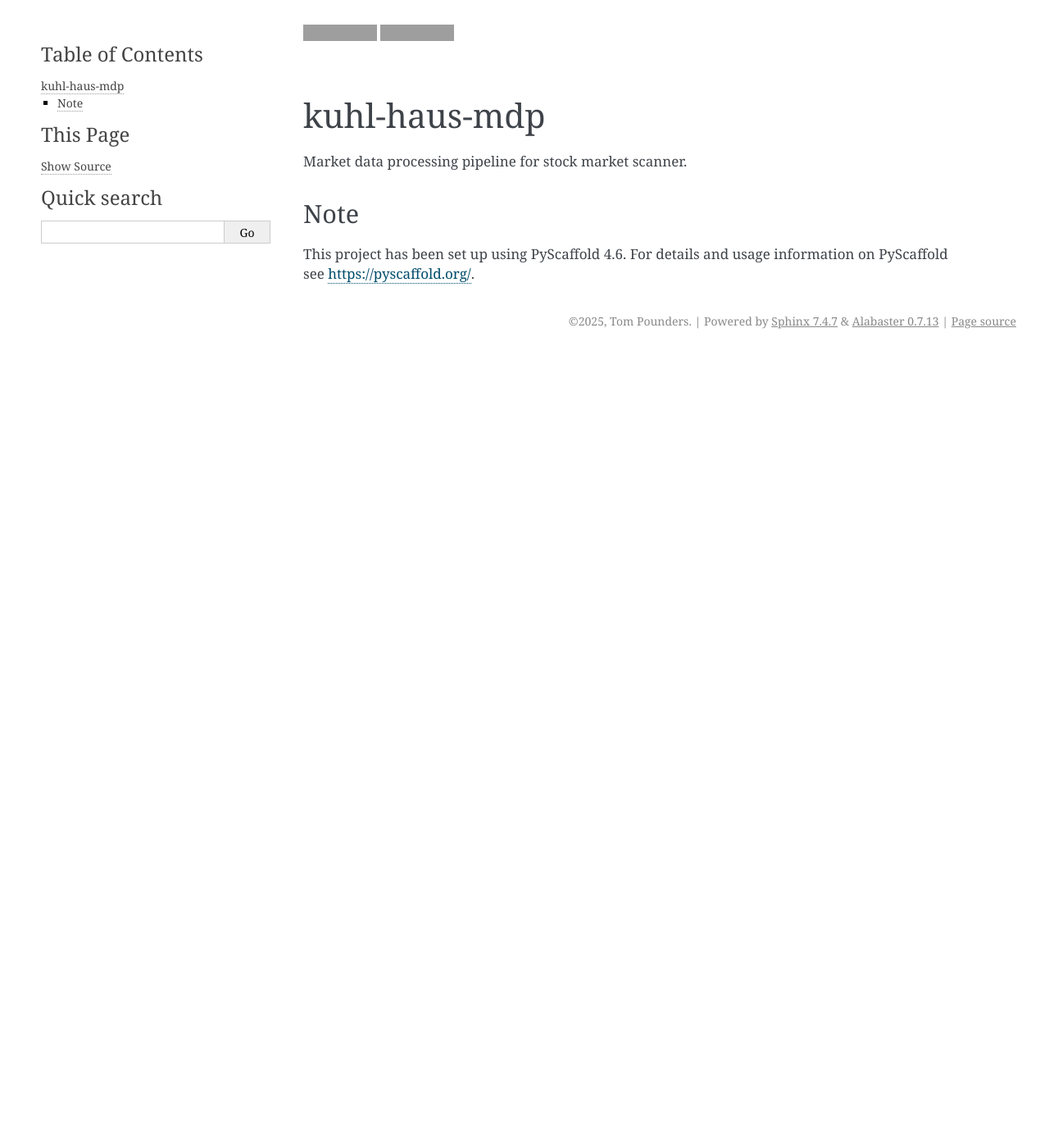
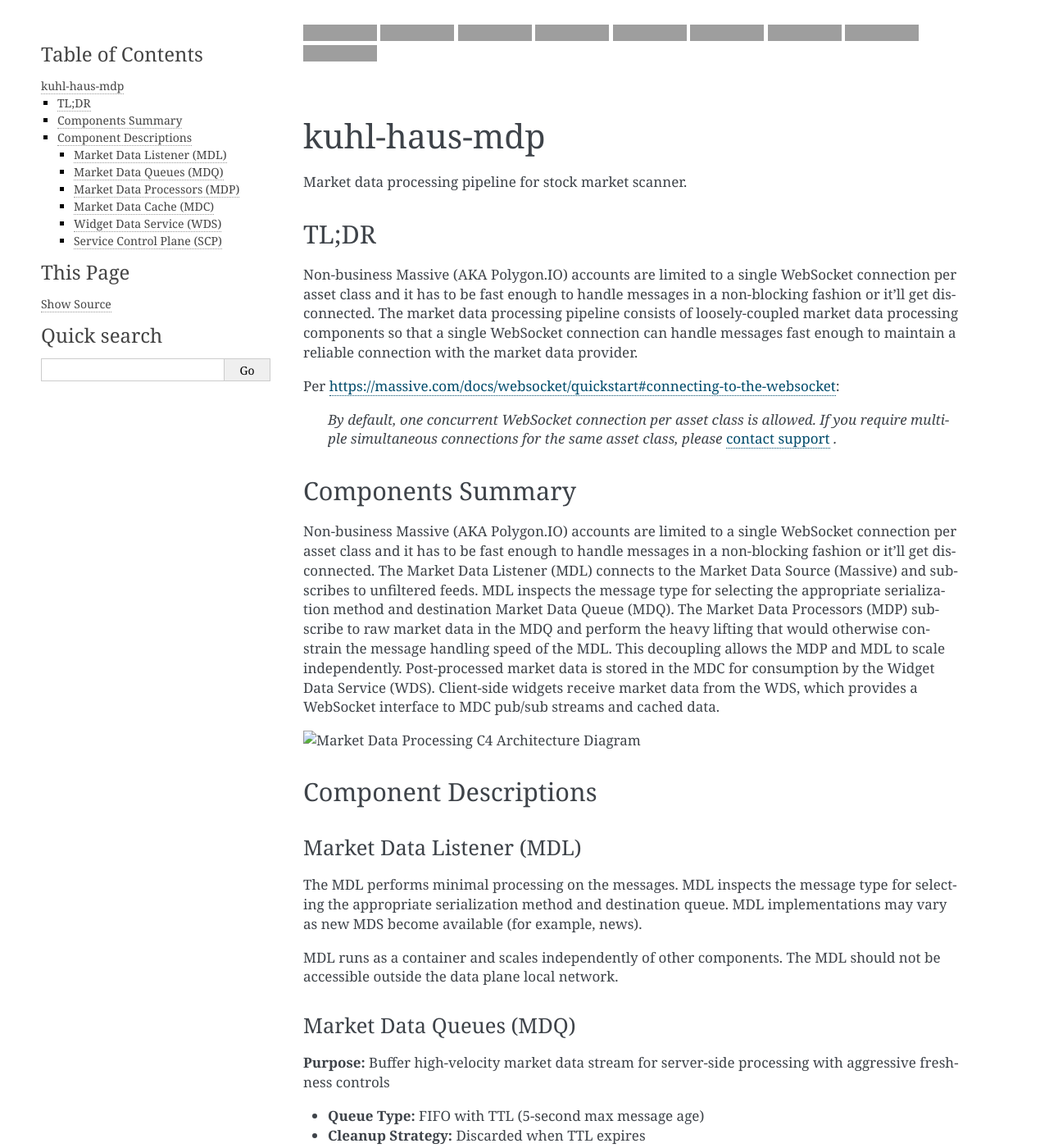
Before and after one commit to kuhl-haus/kuhl-haus-mdp, a Sphinx documentation site: the page built from docs/readme.rst, in a window 1280 px wide and 1400 px high. Shown: the whole window at 82% size. Built offline with Sphinx 7.4.7, drawn with Linux system fonts in a browser that asks for light colours; pages that are not in the unit, such as notebooks, are missing from menus; the version number is read from the project's files by our own code; some of the changed text lies outside the part shown; grey boxes are pictures that could not be loaded.

```diff
--- a/CONTRIBUTING.rst
+++ b/CONTRIBUTING.rst
@@ -314,8 +314,8 @@
 .. |the repository service| replace:: GitHub
 .. |contribute button| replace:: "Create pull request"
 
-.. _repository: https://github.com/<USERNAME>/kuhl-haus-mdp
-.. _issue tracker: https://github.com/<USERNAME>/kuhl-haus-mdp/issues
+.. _repository: https://github.com/kuhl-haus/kuhl-haus-mdp
+.. _issue tracker: https://github.com/kuhl-haus/kuhl-haus-mdp/issues
 .. <-- end -->
 
 
--- a/README.rst
+++ b/README.rst
@@ -1,31 +1,44 @@
+
 .. These are examples of badges you might want to add to your README:
    please update the URLs accordingly
 
-    .. image:: https://api.cirrus-ci.com/github/<USER>/kuhl-haus-mdp.svg?branch=main
-        :alt: Built Status
-        :target: https://cirrus-ci.com/github/<USER>/kuhl-haus-mdp
-    .. image:: https://readthedocs.org/projects/kuhl-haus-mdp/badge/?version=latest
-        :alt: ReadTheDocs
-        :target: https://kuhl-haus-mdp.readthedocs.io/en/stable/
-    .. image:: https://img.shields.io/coveralls/github/<USER>/kuhl-haus-mdp/main.svg
-        :alt: Coveralls
-        :target: https://coveralls.io/r/<USER>/kuhl-haus-mdp
-    .. image:: https://img.shields.io/conda/vn/conda-forge/kuhl-haus-mdp.svg
-        :alt: Conda-Forge
-        :target: https://anaconda.org/conda-forge/kuhl-haus-mdp
-    .. image:: https://pepy.tech/badge/kuhl-haus-mdp/month
-        :alt: Monthly Downloads
-        :target: https://pepy.tech/project/kuhl-haus-mdp
-    .. image:: https://img.shields.io/twitter/url/http/shields.io.svg?style=social&label=Twitter
-        :alt: Twitter
-        :target: https://twitter.com/kuhl-haus-mdp
+   .. image:: https://readthedocs.org/projects/kuhl-haus-mdp/badge/?version=latest
+       :alt: ReadTheDocs
+       :target: https://kuhl-haus-mdp.readthedocs.io/en/stable/
+   .. image:: https://img.shields.io/conda/vn/conda-forge/kuhl-haus-mdp.svg
+       :alt: Conda-Forge
+       :target: https://anaconda.org/conda-forge/kuhl-haus-mdp
+   .. image:: https://pepy.tech/badge/kuhl-haus-mdp/month
+       :alt: Monthly Downloads
+       :target: https://pepy.tech/project/kuhl-haus-mdp
 
+.. image:: https://img.shields.io/github/license/kuhl-haus/kuhl-haus-mdp
+    :alt: License
+    :target: https://github.com/kuhl-haus/kuhl-haus-mdp/blob/mainline/LICENSE.txt
 .. image:: https://img.shields.io/pypi/v/kuhl-haus-mdp.svg
-    :alt: PyPI-Server
+    :alt: PyPI
     :target: https://pypi.org/project/kuhl-haus-mdp/
-.. image:: https://img.shields.io/badge/-PyScaffold-005CA0?logo=pyscaffold
-    :alt: Project generated with PyScaffold
-    :target: https://pyscaffold.org/
+.. image:: https://static.pepy.tech/badge/kuhl-haus-mdp/month
+    :alt: Downloads
+    :target: https://pepy.tech/project/kuhl-haus-mdp
+.. image:: https://github.com/kuhl-haus/kuhl-haus-mdp/actions/workflows/publish-to-pypi.yml/badge.svg
+    :alt: Build Status
+    :target: https://github.com/kuhl-haus/kuhl-haus-mdp/actions/workflows/publish-to-pypi.yml
+.. image:: https://github.com/kuhl-haus/kuhl-haus-mdp/actions/workflows/codeql.yml/badge.svg
+    :alt: CodeQL Advanced
+    :target: https://github.com/kuhl-haus/kuhl-haus-mdp/actions/workflows/codeql.yml
+.. image:: https://codecov.io/gh/kuhl-haus/kuhl-haus-mdp/branch/mainline/graph/badge.svg
+    :alt: codecov
+    :target: https://codecov.io/gh/kuhl-haus/kuhl-haus-mdp
+.. image:: https://img.shields.io/github/issues/kuhl-haus/kuhl-haus-mdp
+    :alt: GitHub issues
+    :target: https://github.com/kuhl-haus/kuhl-haus-mdp/issues
+.. image:: https://img.shields.io/github/issues-pr/kuhl-haus/kuhl-haus-mdp
+    :alt: GitHub pull requests
+    :target: https://github.com/kuhl-haus/kuhl-haus-mdp/pulls
+.. image:: https://github.com/kuhl-haus/kuhl-haus-mdp/actions/workflows/docs.yml/badge.svg
+    :alt: Documentation
+    :target: https://kuhl-haus.github.io/kuhl-haus-mdp/
 
 |
 
@@ -33,14 +46,94 @@
 kuhl-haus-mdp
 ==============
 
-
 Market data processing pipeline for stock market scanner.
 
+TL;DR
+=====
 
-.. _pyscaffold-notes:
+Non-business Massive (AKA Polygon.IO) accounts are limited to a single WebSocket connection per asset class and it has to be fast enough to handle messages in a non-blocking fashion or it'll get disconnected. The market data processing pipeline consists of loosely-coupled market data processing components so that a single WebSocket connection can handle messages fast enough to maintain a reliable connection with the market data provider.
 
-Note
-====
+Per https://massive.com/docs/websocket/quickstart#connecting-to-the-websocket:
 
-This project has been set up using PyScaffold 4.6. For details and usage
-information on PyScaffold see https://pyscaffold.org/.
+    *By default, one concurrent WebSocket connection per asset class is allowed. If you require multiple simultaneous connections for the same asset class, please* `contact support <https://massive.com/contact>`_ *.*
+
+Components Summary
+==================
+
+Non-business Massive (AKA Polygon.IO) accounts are limited to a single WebSocket connection per asset class and it has to be fast enough to handle messages in a non-blocking fashion or it'll get disconnected. The Market Data Listener (MDL) connects to the Market Data Source (Massive) and subscribes to unfiltered feeds. MDL inspects the message type for selecting the appropriate serialization method and destination Market Data Queue (MDQ). The Market Data Processors (MDP) subscribe to raw market data in the MDQ and perform the heavy lifting that would otherwise constrain the message handling speed of the MDL. This decoupling allows the MDP and MDL to scale independently. Post-processed market data is stored in the MDC for consumption by the Widget Data Service (WDS). Client-side widgets receive market data from the WDS, which provides a WebSocket interface to MDC pub/sub streams and cached data.
+
+.. image:: docs/Market_Data_Processing_C4.png
+    :alt: Market Data Processing C4 Architecture Diagram
+
+Component Descriptions
+======================
+
+Market Data Listener (MDL)
+---------------------------
+
+The MDL performs minimal processing on the messages. MDL inspects the message type for selecting the appropriate serialization method and destination queue. MDL implementations may vary as new MDS become available (for example, news).
+
+MDL runs as a container and scales independently of other components. The MDL should not be accessible outside the data plane local network.
+
+Market Data Queues (MDQ)
+-------------------------
+
+**Purpose:** Buffer high-velocity market data stream for server-side processing with aggressive freshness controls
+
+- **Queue Type:** FIFO with TTL (5-second max message age)
+- **Cleanup Strategy:** Discarded when TTL expires
+- **Message Format:** Timestamped JSON preserving original Massive.com structure
+- **Durability:** Non-persistent messages (speed over reliability for real-time data)
+- **Independence:** Queues operate completely independently - one queue per subscription
+- **Technology:** RabbitMQ
+
+The MDQ should not be accessible outside the data plane local network.
+
+Market Data Processors (MDP)
+-----------------------------
+
+The purpose of the MDP is to process raw real-time market data and delegate processing to data-specific handlers. This separation of concerns allows MDPs to handle any type of data and simplifies horizontal scaling. The MDP stores its processed results in the Market Data Cache (MDC).
+
+The MDP:
+
+- Hydrates the in-memory cache on MDC
+- Processes market data
+- Publishes messages to pub/sub channels
+- Maintains cache entries in MDC
+
+MDPs runs as containers and scale independently of other components. The MDPs should not be accessible outside the data plane local network.
+
+Market Data Cache (MDC)
+------------------------
+
+**Purpose:** In-memory data store for serialized processed market data.
+
+- **Cache Type:** In-memory persistent or with TTL
+- **Queue Type:** pub/sub
+- **Technology:** Redis
+
+The MDC should not be accessible outside the data plane local network.
+
+Widget Data Service (WDS)
+--------------------------
+
+**Purpose:**
+
+1. WebSocket interface provides access to processed market data for client-side code
+2. Is the network-layer boundary between clients and the data that is available on the data plane
+
+WDS runs as a container and scales independently of other components. WDS is the only data plane component that should be exposed to client networks.
+
+Service Control Plane (SCP)
+----------------------------
+
+**Purpose:**
+
+1. Authentication and authorization
+2. Serve static and dynamic content via py4web
+3. Serve SPA to authenticated clients
+4. Injects authentication token and WDS url into SPA environment for authenticated access to WDS
+5. Control plane for managing application components at runtime
+6. API for programmatic access to service controls and instrumentation.
+
+The SCP requires access to the data plane network for API access to data plane components.
--- a/docs/conf.py
+++ b/docs/conf.py
@@ -148,6 +148,30 @@
 # If this is True, todo emits a warning for each TODO entries. The default is False.
 todo_emit_warnings = True
 
+# Autodoc settings
+autodoc_default_options = {
+    'members': True,
+    'member-order': 'bysource',
+    'special-members': '__init__',
+    'undoc-members': True,
+    'exclude-members': '__weakref__'
+}
+
+# Napoleon settings (for Google/NumPy style docstrings)
+napoleon_google_docstring = True
+napoleon_numpy_docstring = True
+napoleon_include_init_with_doc = True
+napoleon_include_private_with_doc = False
+napoleon_include_special_with_doc = True
+napoleon_use_admonition_for_examples = False
+napoleon_use_admonition_for_notes = False
+napoleon_use_admonition_for_references = False
+napoleon_use_ivar = False
+napoleon_use_param = True
+napoleon_use_rtype = True
+napoleon_preprocess_types = False
+napoleon_type_aliases = None
+napoleon_attr_annotations = True
 
 # -- Options for HTML output -------------------------------------------------
 
```
Also changed, not shown: README.md (+1 -0 lines), 1 other file.
